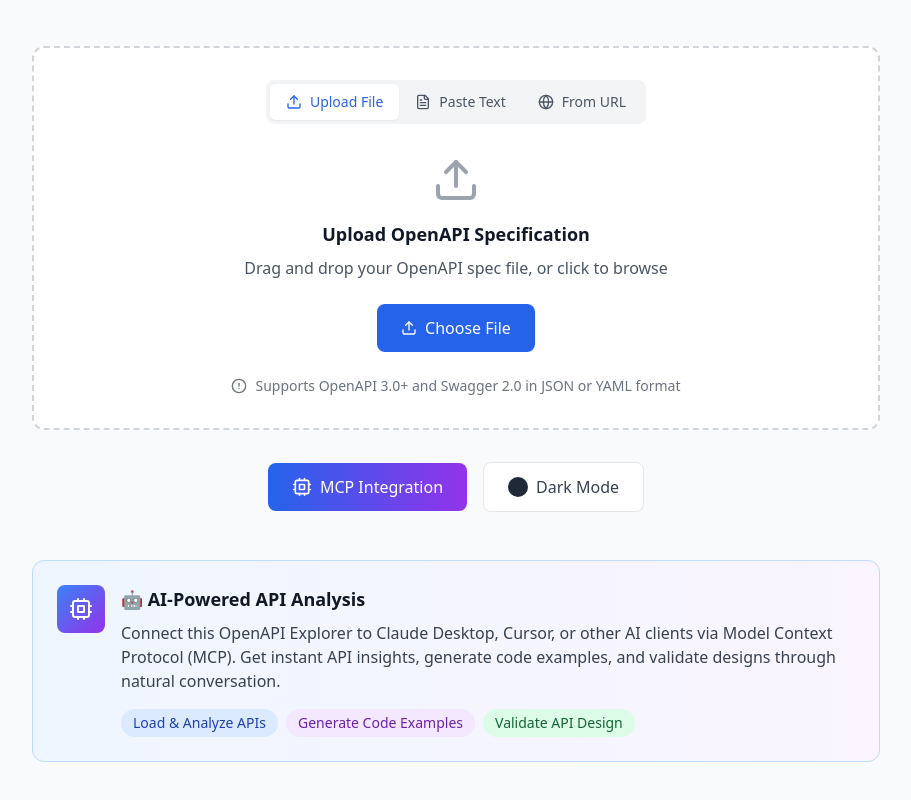
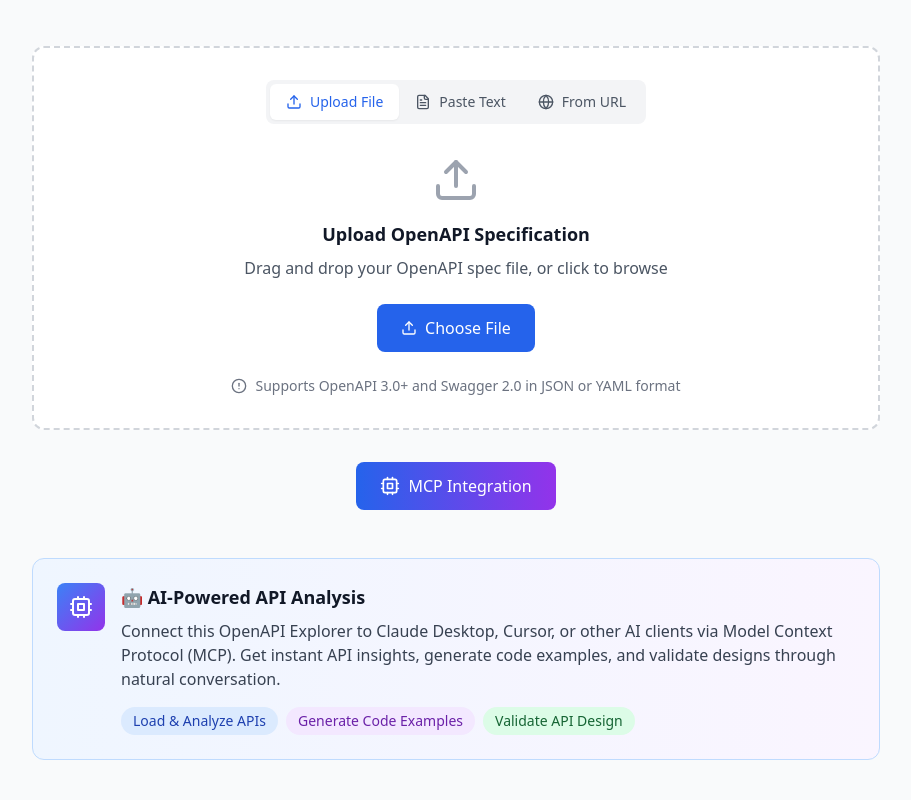
Before and after one commit to RyanCardin15/OpenAPI-Spec-Master, a React (Vite) app: page / in a window 1280 px wide. Shown: the part 572-1372 px from the top of the page, without its empty margins (184-1095 px from the left). Built offline with nearby package versions, Linux system fonts and the light colour scheme.

Commit message:
Remove dark mode toggle from all pages

```diff
--- a/src/App.tsx
+++ b/src/App.tsx
@@ -269,23 +269,6 @@ function App() {
             >
               <Cpu className="h-5 w-5" />
               MCP Integration
-            </button>
-
-            <button
-              onClick={() => setIsDarkMode(!isDarkMode)}
-              className="flex items-center gap-2 px-6 py-3 bg-white dark:bg-gray-800 border border-gray-200 dark:border-gray-700 text-gray-700 dark:text-gray-300 rounded-lg hover:bg-gray-50 dark:hover:bg-gray-700 transition-colors"
-            >
-              {isDarkMode ? (
-                <>
-                  <div className="h-5 w-5 bg-yellow-400 rounded-full" />
-                  Light Mode
-                </>
-              ) : (
-                <>
-                  <div className="h-5 w-5 bg-gray-800 rounded-full" />
-                  Dark Mode
-                </>
-              )}
             </button>
           </div>
 
--- a/src/components/Header.tsx
+++ b/src/components/Header.tsx
@@ -4,8 +4,6 @@ import {
   Search,
   Filter,
   Download,
-  Moon,
-  Sun,
   Upload,
   Settings,
   Menu,
@@ -69,14 +67,6 @@ export const Header: React.FC<HeaderProps> = ({
 
           {/* Desktop Actions */}
           <div className="hidden md:flex items-center gap-3">
-            <button
-              onClick={onThemeToggle}
-              className="p-2 text-gray-600 dark:text-gray-400 hover:bg-gray-100 dark:hover:bg-gray-700 rounded-lg transition-colors"
-              title={isDarkMode ? 'Switch to light mode' : 'Switch to dark mode'}
-            >
-              {isDarkMode ? <Sun className="h-5 w-5" /> : <Moon className="h-5 w-5" />}
-            </button>
-
             <button
               onClick={onUploadClick}
               className="flex items-center gap-2 px-4 py-2 text-gray-700 dark:text-gray-300 border border-gray-300 dark:border-gray-600 rounded-lg hover:bg-gray-50 dark:hover:bg-gray-700 transition-colors"
@@ -155,17 +145,6 @@ export const Header: React.FC<HeaderProps> = ({
             <div className="flex flex-col space-y-2">
               <button
                 onClick={() => {
-                  onThemeToggle();
-                  setIsMobileMenuOpen(false);
-                }}
-                className="flex items-center gap-3 px-3 py-2 text-gray-700 dark:text-gray-300 rounded-lg hover:bg-gray-100 dark:hover:bg-gray-700 transition-colors"
-              >
-                {isDarkMode ? <Sun className="h-5 w-5" /> : <Moon className="h-5 w-5" />}
-                {isDarkMode ? 'Light Mode' : 'Dark Mode'}
-              </button>
-
-              <button
-                onClick={() => {
                   onUploadClick();
                   setIsMobileMenuOpen(false);
                 }}
```
